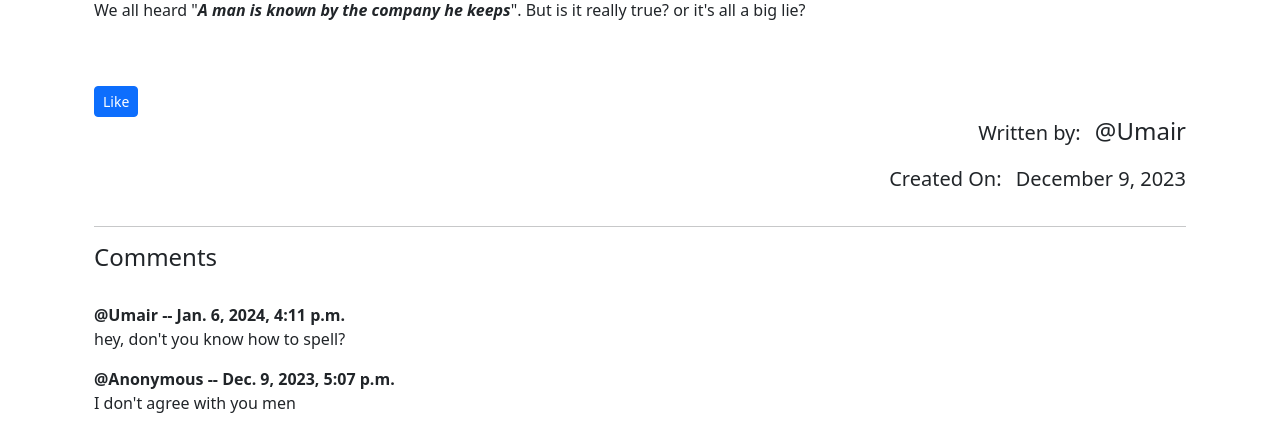
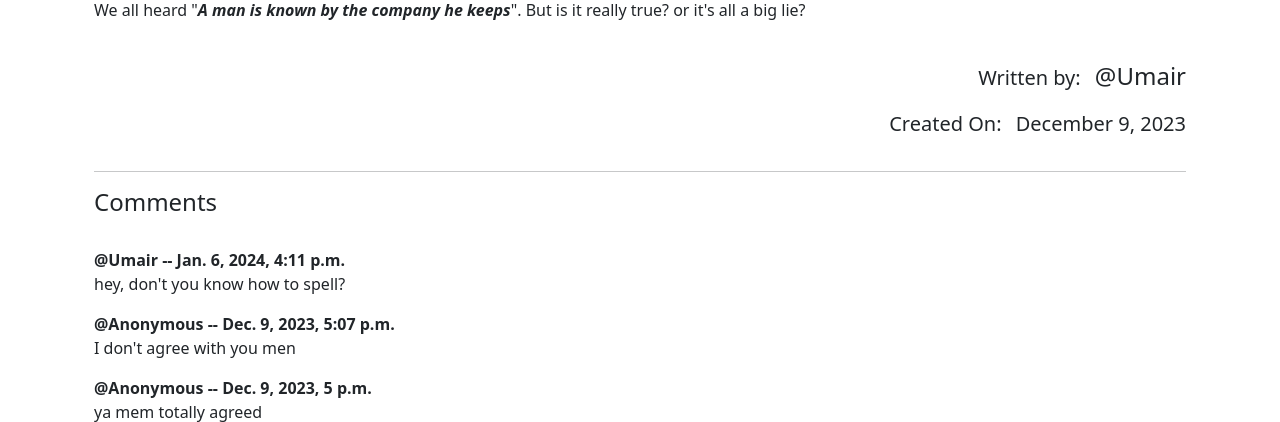
Before and after one commit to Umairawan81/Blogs-By-Bash, a Django app: page /Blogs_post/3/ in a window 1280 px wide. Shown: the part 398-820 px from the top of the page. Run offline with Django 4.2, Linux system fonts and the light colour scheme; data comes from the database, SQL or seed files in the repository; both versions use the stored data as it was before the commit; parts of the project's set-up code (start-up, migrations or seed data) failed here and were passed over; grey boxes are pictures that could not be loaded.

Commit message:
Revert "lieks"
This reverts commit 5ed20462aa463c3eac168f85ddc4d3d654354053.

```diff
--- a/Blogs/Blog_Website/models.py
+++ b/Blogs/Blog_Website/models.py
@@ -1,12 +1,10 @@
 from django.db import models
 from tinymce.models import HTMLField
-
 
 
 class User(models.Model):
     name = models.CharField(max_length=50)
     email = models.TextField()
-    password = models.CharField(max_length=8, blank=True, null=True)
 
 
 class Post(models.Model):
@@ -15,7 +13,6 @@
     description = HTMLField()
     auther = models.CharField(max_length=50)
     date_created = models.DateTimeField(auto_now_add=True)
-    likes = models.ManyToManyField(User , related_name='post')
 
     class Meta:
         ordering = ['-date_created']
--- a/Blogs/Blog_Website/templates/detail.html
+++ b/Blogs/Blog_Website/templates/detail.html
@@ -19,14 +19,6 @@
         <br>
         {{ post.description | safe}}
         <br>
-        <br>
-
-        <form action="{% url 'like_post' post.id % }" method="post">
-            {% csrf_token %}
-            <button type="submit" , name="post_id" , value="{{post.id}}"
-            class="btn btn-primary btn-sm" >Like</button>
-        </form>
-
         <div class="col-md-12 text-end">
             <!-- Author info on the right -->
             <p style="display: inline-block; margin-right: 10px; font-size: 20px;">Written by:</p>
--- a/Blogs/Blog_Website/urls.py
+++ b/Blogs/Blog_Website/urls.py
@@ -9,7 +9,6 @@
     path('Blogs_post/<str:pk>/', views.DescView, name='desc'),
     path('contact-us/', views.contact, name='contact'),
     path('About-us/', views.About, name='About'),
-    path('Search/', views.Search, name='Search_post'),
-    path('Like-post/<int:pk>',views.LikeView , name='like_post'),
+    path('Search/', views.Search, name='Search_post')
 
 ]
--- a/Blogs/Blog_Website/views.py
+++ b/Blogs/Blog_Website/views.py
@@ -1,17 +1,9 @@
-from django.shortcuts import render, redirect , get_object_or_404
+from django.shortcuts import render, redirect
 from django.http import HttpResponse ,HttpResponseRedirect
 from django.views.decorators.csrf import csrf_exempt
 from django.shortcuts import render
-from django.urls import reverse
 from .forms import Comment_form
 from .models import *
-
-
-def LikeView(request , pk):
-   post = get_object_or_404(Post , id=request.POST.get('post_id')) # post_id from like form
-   post.likes.add(request.user)
-   return HttpResponseRedirect(reverse('desc' , args=[str(pk)]))
-
 
 def home(request):
    user = request.POST.get("name")
```
Also changed, not shown: Blogs/Blog_Website/migrations/0012_post_likes.py (deleted), Blogs/Blog_Website/migrations/0013_user_paswords.py (deleted), Blogs/Blog_Website/migrations/0014_delete_user_alter_post_likes.py (deleted), Blogs/Blog_Website/migrations/0015_user_alter_post_likes.py (deleted), Blogs/Blog_Website/migrations/0016_user_password_alter_post_likes.py (deleted), Blogs/db.sqlite3.
